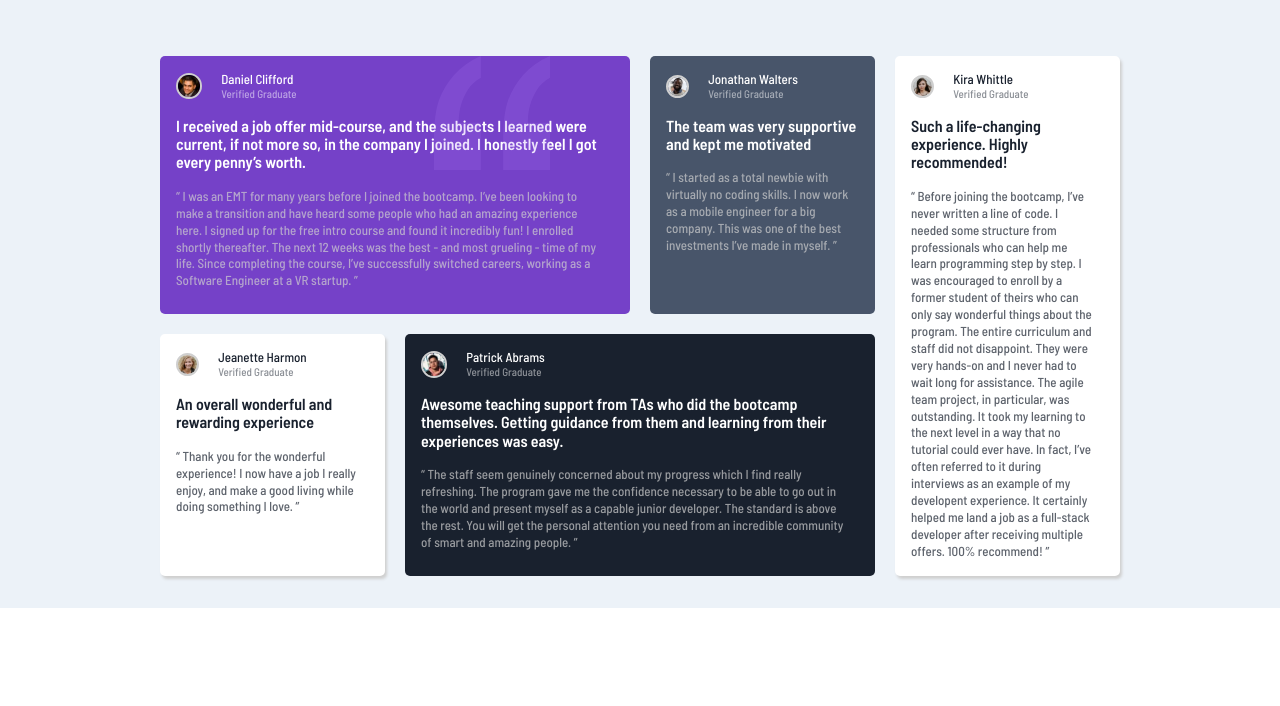
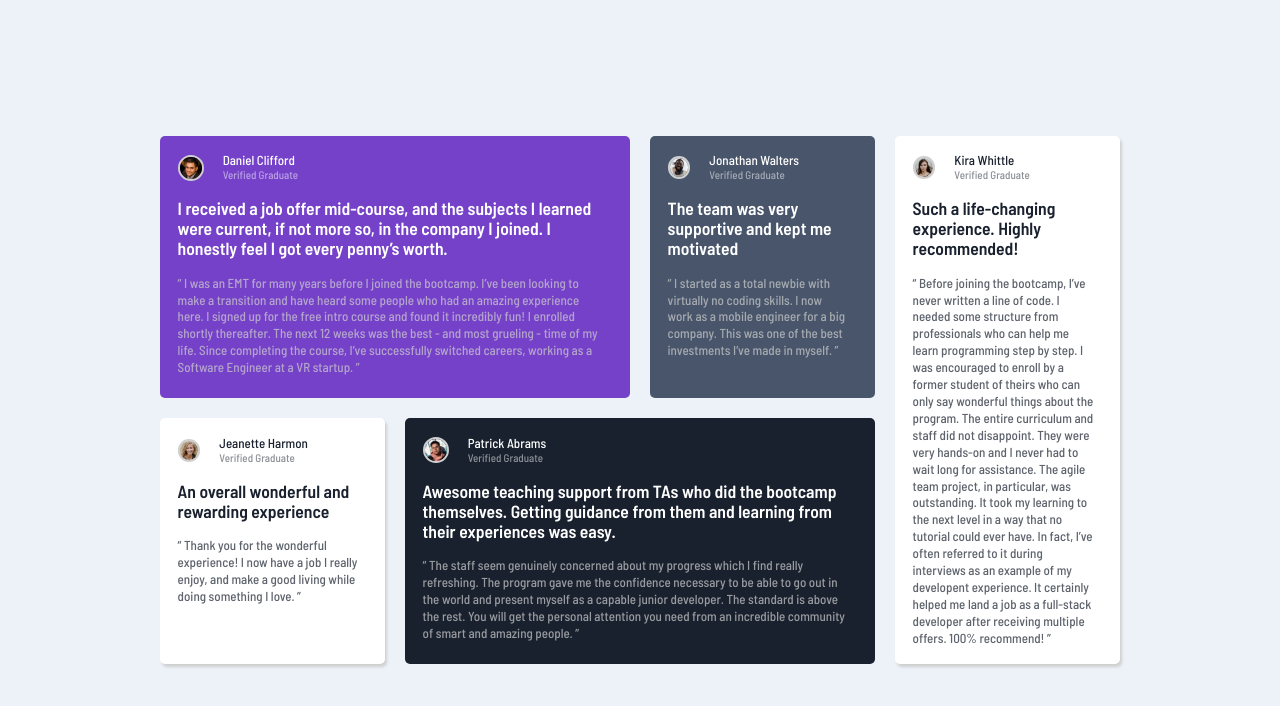
Before and after one commit to BoxyPipesnake/testimonialsgrid, a plain HTML site: page index.html in a window 1280 px wide. Drawn offline with Linux system fonts and the light colour scheme.

Commit message:
testimonials changed

```diff
--- a/index.html
+++ b/index.html
@@ -35,16 +35,18 @@
   <main class="wrapper">
     <div class="cards-container">
       <article class="card card-1">
-        <div class="card-content">
+        <figure class="quote">
           <div class="profile">
-            <img class="img-query profile-picture" src="images/image-daniel.jpg" aria-label="true">
+            <img class="img-query profile-picture" src="images/image-daniel.jpg" alt="Daniel Clifford">
             <p class="name">Daniel Clifford <span>Verified Graduate</span></p>
           </div>
-          <section class="information">
+          <figcaption>
             <p class="first-paragraph">
               I received a job offer mid-course, and the subjects I learned were current, if not more so,
               in the company I joined. I honestly feel I got every penny’s worth.
             </p>
+          </figcaption>
+          <blockquote>
             <p class="second-paragraph">
               “ I was an EMT for many years before I joined the bootcamp. I’ve been looking to make a
               transition and have heard some people who had an amazing experience here. I signed up
@@ -52,78 +54,85 @@
               The next 12 weeks was the best - and most grueling - time of my life. Since completing
               the course, I’ve successfully switched careers, working as a Software Engineer at a VR startup. ”
             </p>
-          </section>
-          <img class="pattern" src="images/bg-pattern-quotation.svg" aria-label="true">
-        </div>
+          </blockquote>
+        </figure>
       </article>
 
       <article class="card card-2">
-        <div class="card-content">
+        <figure class="quote">
           <div class="profile">
-            <img class="profile-picture" src="images/image-jonathan.jpg" aria-label="true">
-            <p class="name">Jonathan Walters <span>Verified Graduate</span></p>
+            <img class="profile-picture" src="images/image-jonathan.jpg" alt="Jonathan Walters"">
+            <p class=" name">Jonathan Walters <span>Verified Graduate</span></p>
           </div>
-          <section class="information">
+          <figcaption>
             <p class="first-paragraph">
               The team was very supportive and kept me motivated
             </p>
+          </figcaption>
+          <blockquote>
             <p class="second-paragraph">
               “ I started as a total newbie with virtually no coding skills. I now work as a mobile engineer
               for a big company. This was one of the best investments I’ve made in myself. ”
             </p>
-          </section>
-        </div>
+          </blockquote>
+        </figure>
       </article>
 
       <article class="card card-3">
-        <div class="card-content">
+        <figure class="quote">
           <div class="profile">
-            <img class="profile-picture" src="images/image-jeanette.jpg" aria-label="true">
+            <img class="profile-picture" src="images/image-jeanette.jpg" alt="Jeanette Harmon">
             <p class="name blackish"> Jeanette Harmon <span class="blackish">Verified Graduate</span></p>
           </div>
-          <section class="information">
+          <figcaption>
             <p class="first-paragraph blackish">
               An overall wonderful and rewarding experience
             </p>
+          </figcaption>
+          <blockquote>
             <p class="second-paragraph blackish">
               “ Thank you for the wonderful experience! I now have a job I really enjoy, and make a good living
               while doing something I love. ”
             </p>
-          </section>
-        </div>
+          </blockquote>
+        </figure>
       </article>
 
       <article class="card card-4">
-        <div class="card-content">
+        <figure class="quote">
           <div class="profile">
-            <img class="profile-picture img-query" src="images/image-patrick.jpg" aria-label="true">
+            <img class="profile-picture img-query" src="images/image-patrick.jpg" alt="Patrick Abrams">
             <p class="name">Patrick Abrams <span>Verified Graduate</span></p>
           </div>
-          <section class="information">
+          <figcaption>
             <p class="first-paragraph">
               Awesome teaching support from TAs who did the bootcamp themselves. Getting guidance from them and
               learning from their experiences was easy.
             </p>
+          </figcaption>
+          <blockquote>
             <p class="second-paragraph">
               “ The staff seem genuinely concerned about my progress which I find really refreshing. The program
               gave me the confidence necessary to be able to go out in the world and present myself as a capable
               junior developer. The standard is above the rest. You will get the personal attention you need from
               an incredible community of smart and amazing people. ”
             </p>
-          </section>
-        </div>
+          </blockquote>
+        </figure>
       </article>
 
       <article class="card card-5">
-        <div class="card-content">
+        <figure class="quote">
           <div class="profile">
-            <img class="profile-picture" src="images/image-kira.jpg" aria-label="true">
+            <img class="profile-picture" src="images/image-kira.jpg" alt="Kira Whittle">
             <p class="name blackish">Kira Whittle <span class="blackish">Verified Graduate</span></p>
           </div>
-          <section class="information">
+          <figcaption>
             <p class="first-paragraph blackish">
               Such a life-changing experience. Highly recommended!
             </p>
+          </figcaption>
+          <blockquote>
             <p class="second-paragraph blackish">
               “ Before joining the bootcamp, I’ve never written a line of code. I needed some structure from
               professionals who can help me learn programming step by step. I was encouraged to enroll by a former
@@ -134,14 +143,14 @@
               experience. It certainly helped me land a job as a full-stack developer after receiving multiple offers.
               100% recommend! ”
             </p>
-          </section>
-        </div>
+          </blockquote>
+        </figure>
       </article>
     </div>
   </main>
 
 
-<!--   <div class="attribution">
+  <!--   <div class="attribution">
     Challenge by <a href="https://www.frontendmentor.io?ref=challenge" target="_blank">Frontend Mentor</a>.
     Coded by <a href="#">Your Name Here</a>.
   </div> -->
--- a/styles.css
+++ b/styles.css
@@ -26,8 +26,20 @@ html {
 
 body {
   min-height: 100vh;
+  display: grid;
+  place-items: center;
   font-family: var(--font);
+  background-color: var(--light-grayish-blue);
 }
+
+figure, blockquote {
+  margin: 0;
+  padding: 0;
+}
+
+/* figcaption {
+  color: white;
+} */
 
 img {
   max-width: 100%;
@@ -93,32 +105,32 @@ span {
 
 
 .wrapper {
-  display: grid;
-  justify-items: center;
-  align-items: start;
-  width: 100%;
-  background-color: var(--light-grayish-blue);
+  margin: 1rem;
+  width: 90%;
 }
 
 .cards-container {
-  width: 90%;
-  margin: 2rem;
-  max-width: 70rem;
   position: relative;
 }
 
 .card {
-  padding: 1.5rem;
+  padding: 1.55rem;
   margin-bottom: 1rem;
   border-radius: 5px;
   perspective: 1px;
   overflow: hidden;
 }
 
+.quote {
+  display: flex;
+  flex-direction: column;
+  gap: 1rem;
+}
 
 .first-paragraph {
   font-weight: bold;
-  font-size: 1.4rem;
+  margin: 0;
+  font-size: 1.3rem;
 }
 
 .second-paragraph {
@@ -153,9 +165,16 @@ span {
 }
 
 @media (min-width: 768px) {
+
+    .wrapper {
+      display: grid;
+      place-items: center;
+      margin: 0;
+    }
+
     .card {
       margin-bottom: 0;
-      padding: 1rem;
+      padding: 1.1rem;
     }
 
     .cards-container {
@@ -166,12 +185,11 @@ span {
         "three four four five"
       ;
       gap: 1.25rem;
-      margin-top: 3.5rem;
       max-width: 60rem;
     }
 
     .first-paragraph {
-      font-size: 1rem;
+      font-size: 1.1rem;
     }
 
     .img-query {
```
